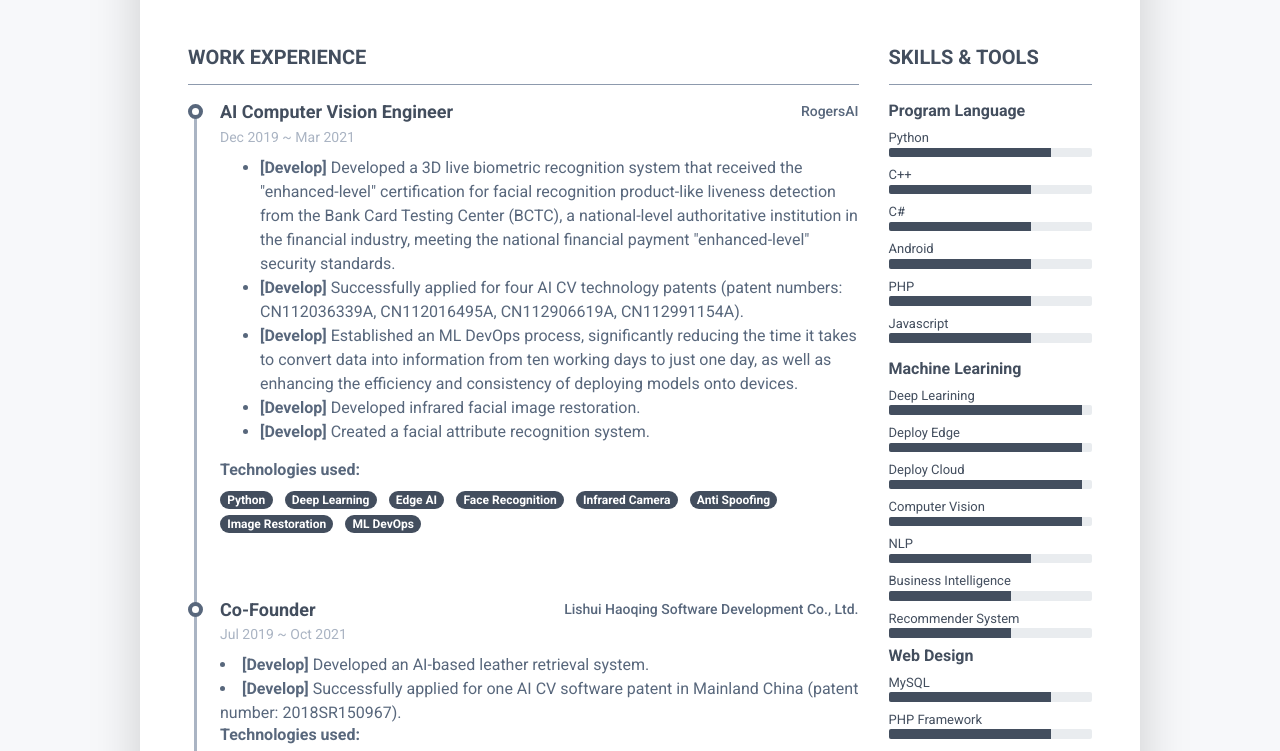
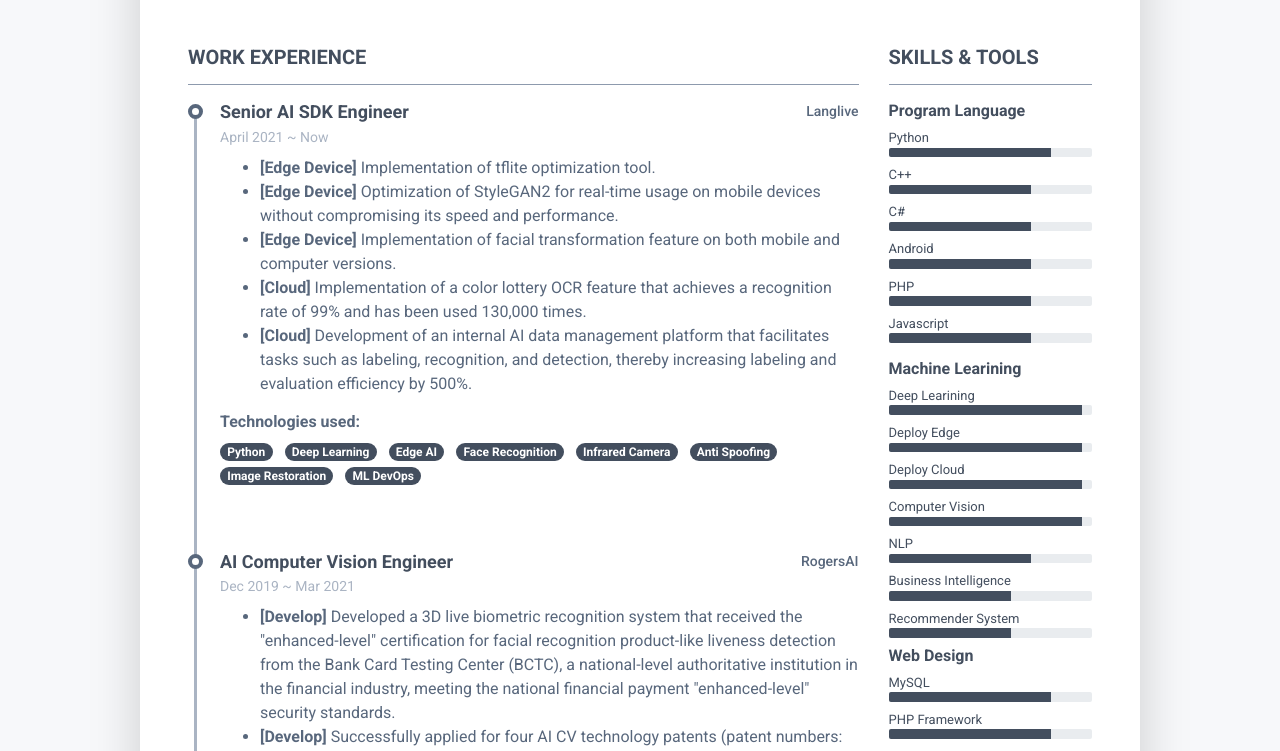
Before and after one commit to a0919376604/a0919376604.github.io, a plain HTML site: page index.html in a window 1280 px wide. Shown: the part 621-1372 px from the top of the page. Drawn offline with Linux system fonts and the light colour scheme.

Commit message:
feat: add langlive profile

```diff
--- a/index.html
+++ b/index.html
@@ -66,6 +66,39 @@
 						    <h2 class="resume-section-title text-uppercase font-weight-bold pb-3 mb-3">Work Experience</h2>
 						    <div class="resume-section-content">
 							    <div class="resume-timeline position-relative">
+									<article class="resume-timeline-item position-relative pb-5">
+
+									    <div class="resume-timeline-item-header mb-2">
+										    <div class="d-flex flex-column flex-md-row">
+										        <h3 class="resume-position-title font-weight-bold mb-1">Senior AI SDK Engineer</h3>
+										        <div class="resume-company-name ml-auto">Langlive</div>
+										    </div><!--//row-->
+										    <div class="resume-position-time">April 2021 ~  Now</div>
+									    </div><!--//resume-timeline-item-header-->
+									    <div class="resume-timeline-item-desc">
+
+										    <ul>
+												<li><b>[Edge Device]</b> Implementation of tflite optimization tool. </li>
+											    <li><b>[Edge Device]</b> Optimization of StyleGAN2 for real-time usage on mobile devices without compromising its speed and performance.</li>
+												<li><b>[Edge Device]</b> Implementation of facial transformation feature on both mobile and computer versions.</li>
+												<li><b>[Cloud]</b> Implementation of a color lottery OCR feature that achieves a recognition rate of 99% and has been used 130,000 times.</li>
+												<li><b>[Cloud]</b> Development of an internal AI data management platform that facilitates tasks such as labeling, recognition, and detection, thereby increasing labeling and evaluation efficiency by 500%.</li>
+										    </ul>
+										    <h4 class="resume-timeline-item-desc-heading font-weight-bold">Technologies used:</h4>
+										    <ul class="list-inline">
+												<li class="list-inline-item"><span class="badge badge-primary badge-pill">Python</span></li>
+											    <li class="list-inline-item"><span class="badge badge-primary badge-pill">Deep Learning</span></li>
+											    <li class="list-inline-item"><span class="badge badge-primary badge-pill">Edge AI</span></li>
+												<li class="list-inline-item"><span class="badge badge-primary badge-pill">Face Recognition</span></li>
+												<li class="list-inline-item"><span class="badge badge-primary badge-pill">Infrared Camera</span></li>
+												<li class="list-inline-item"><span class="badge badge-primary badge-pill">Anti Spoofing</span></li>
+												<li class="list-inline-item"><span class="badge badge-primary badge-pill">Image Restoration</span></li>
+												<li class="list-inline-item"><span class="badge badge-primary badge-pill">ML DevOps</span></li>
+										    </ul>
+									    </div><!--//resume-timeline-item-desc-->
+
+									</article><!--//resume-timeline-item-->
+
 									<article class="resume-timeline-item position-relative pb-5">
 
 									    <div class="resume-timeline-item-header mb-2">
```
